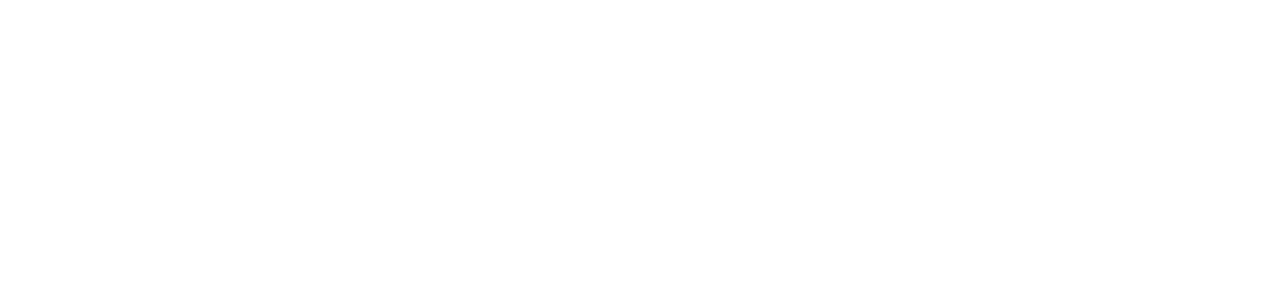
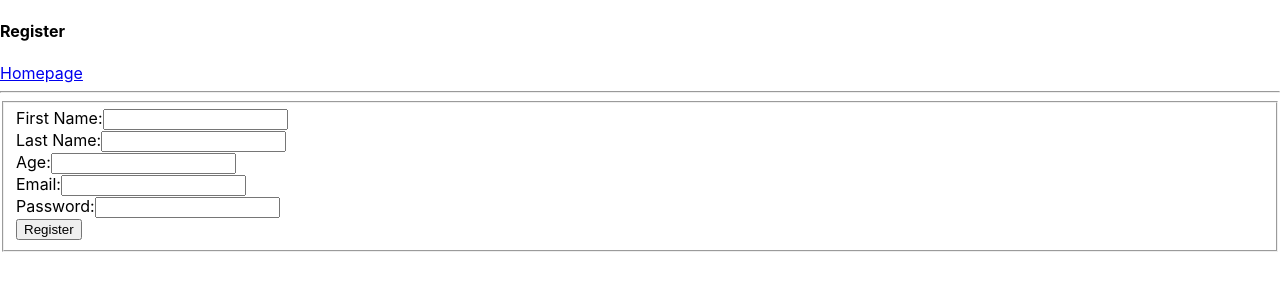
Before and after one commit to LemuelThomas/StarsTeamUI, a React (Create React App) app: page /register in a window 1280 px wide. Shown: the top 300 px of the page. Built offline with nearby package versions, Linux system fonts and the light colour scheme.

Commit message:
small changes

```diff
--- a/src/App.tsx
+++ b/src/App.tsx
@@ -3,6 +3,7 @@
 import Homepage from './components/Homepage';
 import GetMovie from './components/GetMovie';
 import { Route, Routes } from 'react-router-dom'
+import Register from './components/Register';
 
 
 function App() {
@@ -11,6 +12,7 @@
       <Routes>
         <Route path='/' element={<Homepage />} />
         <Route path='/movies' element={<GetMovie />} />
+        <Route path='/register' element={<Register />} />
       </Routes>
     </>
   );
--- a/src/components/GetMovie.tsx
+++ b/src/components/GetMovie.tsx
@@ -12,6 +12,7 @@
     return (
         <>
             <Link to={'/'}>Homepage</Link>
+            <Link to={'/register'}>Register</Link>
             <h2>Movies</h2>
             <MoviesGetPopular />
             <MoviesGetTop />
--- a/src/components/Homepage.tsx
+++ b/src/components/Homepage.tsx
@@ -3,6 +3,7 @@
 import { useState, useEffect } from 'react'
 import GetMovie from './GetMovie';
 import { Link } from 'react-router-dom'
+
 
 interface IContentData {
   results: ContentDataType;
@@ -56,6 +57,7 @@
   <>
     <h1 className='home_title'>STARSTREAM</h1>
     <Link to={'/movies'}>Movies</Link>
+    <Link to={'/register'}>Register</Link>
 
     <h3>Featured</h3>
     <div className="content_container">
--- a/src/components/Register.tsx
+++ b/src/components/Register.tsx
@@ -1,5 +1,6 @@
 import { SyntheticEvent, useState } from "react";
 import { RegisterFormUser } from "../models/register-form-user";
+import { Link } from 'react-router-dom'
 
 function Register(props: {}) {
 
@@ -41,6 +42,8 @@
 
     return(<>
         <h4>Register</h4>
+        <Link to={'/'}>Homepage</Link>
+
         <hr></hr>
         <fieldset>
             <div className="reg-container">
```
